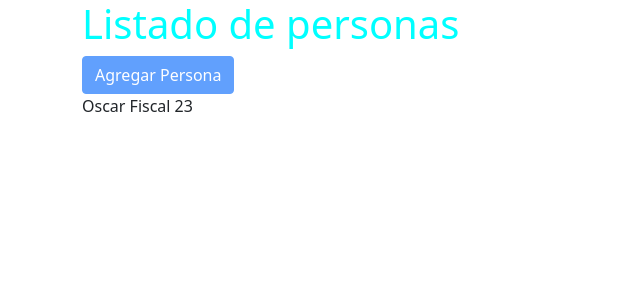
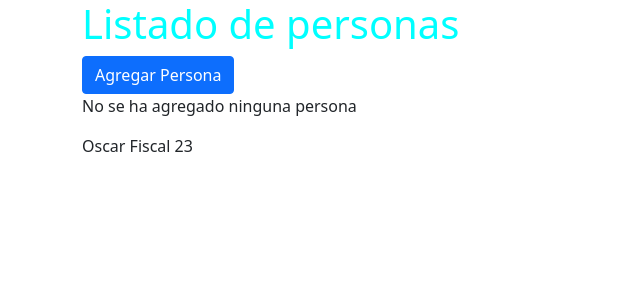
Before and after one commit to oscarfiscal/cursoangular, an Angular app: page / in a window 1280 px wide. Shown: the top 300 px of the page, without its empty margins (0-640 px from the left). Built offline with nearby package versions, Linux system fonts and the light colour scheme.

Commit message:
event binding

```diff
--- a/src/app/Personas/Personas.component.html
+++ b/src/app/Personas/Personas.component.html
@@ -2,7 +2,8 @@
     <div class="row">
         <div class="col">
             <h1>Listado de personas</h1>
-            <button class="btn btn-primary" [disabled]='deshabilitar'>Agregar Persona </button>
+            <button class="btn btn-primary" [disabled]='deshabilitar' (click)="agregarPersona()">Agregar Persona </button>
+            <p>{{mensaje}}</p>
             <app-persona></app-persona>
 
         </div>
--- a/src/app/Personas/Personas.component.ts
+++ b/src/app/Personas/Personas.component.ts
@@ -9,5 +9,9 @@
 
 
 export class PersonasComponent{
-deshabilitar = true;
+deshabilitar = false;
+mensaje = 'No se ha agregado ninguna persona';
+agregarPersona(){
+    this.mensaje= 'Persona Agregada';
 }
+}
```
